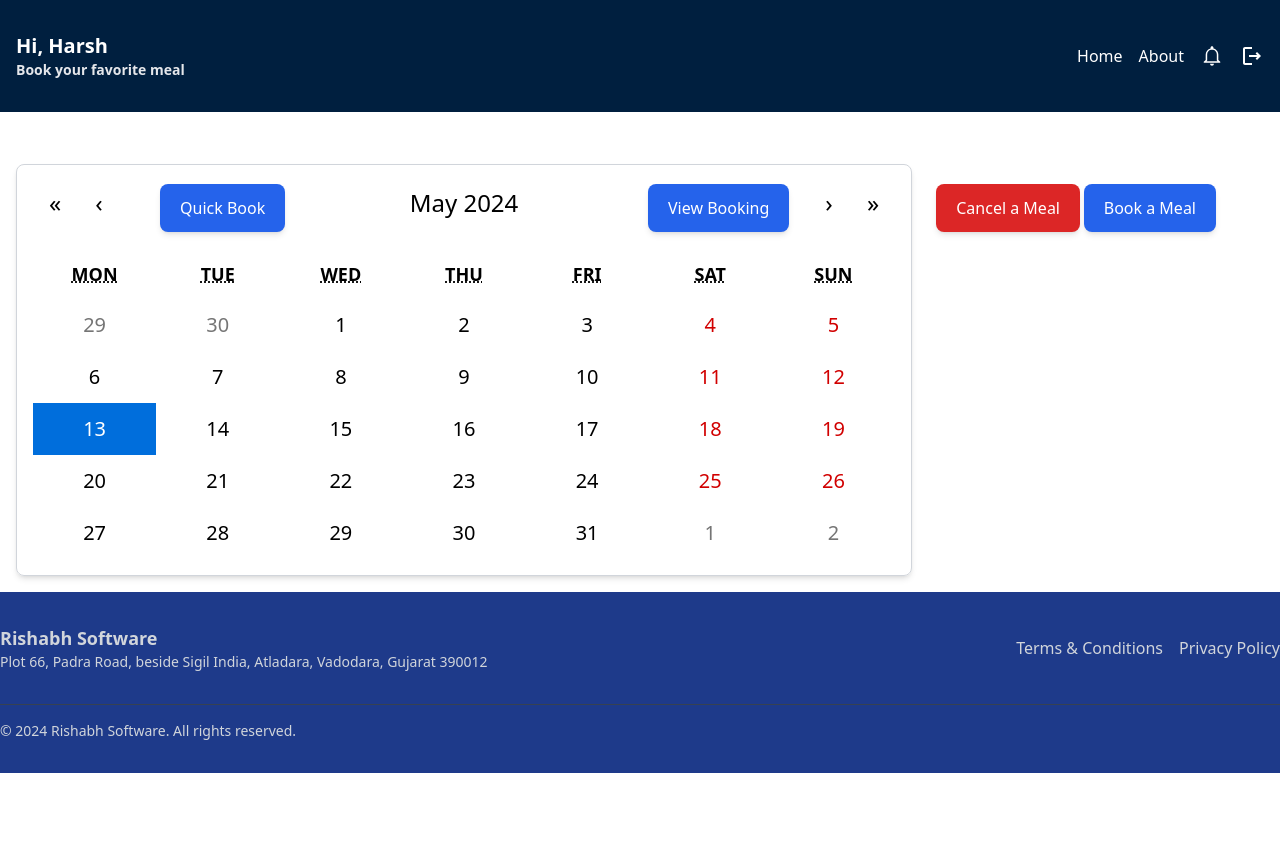
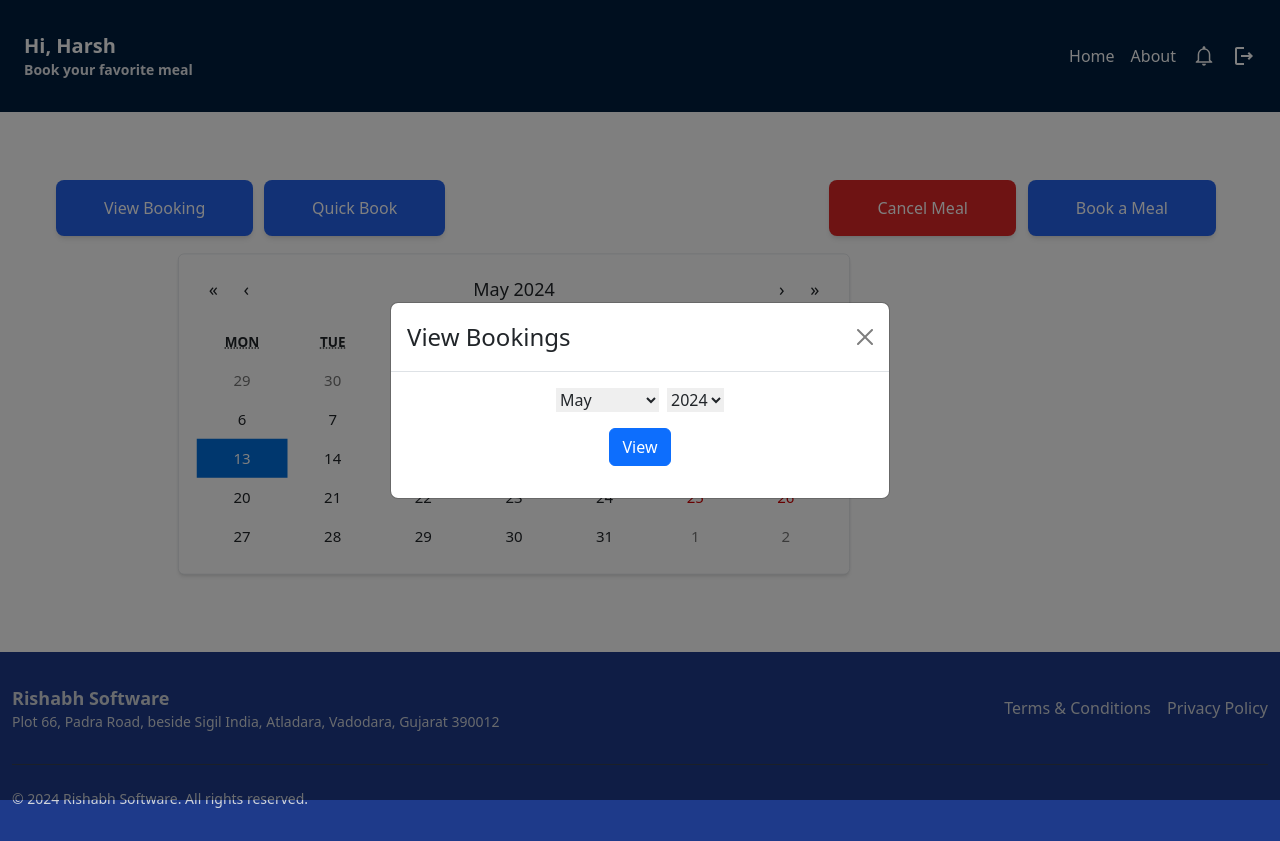
Before and after one commit to Devanshi2109/bookMyMeal-frontend, a React (Vite) app: page / in a window 1280 px wide. Both pictures are taken after a click on the button "View Booking". Before the commit the page ends 800 px from the top, so only its background shows below. Built offline with nearby package versions, Linux system fonts and the light colour scheme.

Commit message:
Added view booking and structured the home page and calendar

```diff
--- a/package.json
+++ b/package.json
@@ -11,7 +11,9 @@
   },
   "dependencies": {
     "axios": "^1.6.8",
+    "bootstrap": "^5.3.3",
     "react": "^18.2.0",
+    "react-bootstrap": "^2.10.2",
     "react-calendar": "^5.0.0",
     "react-dom": "^18.2.0",
     "react-hot-toast": "^2.4.1",
--- a/src/components/BookAMealBtn.jsx
+++ b/src/components/BookAMealBtn.jsx
@@ -39,7 +39,7 @@ const BookAMealBtn = () => {
   return (
     <div>
       <button
-        className="fixed px-5 py-3 m-2 text-white transform -translate-y-1/2 bg-blue-600 rounded-lg shadow-md hover:bg-navy top-1/4 right-14"
+        className="absolute px-5 py-3 m-2 text-white transform -translate-y-1/2 bg-blue-600 rounded-lg shadow-md hover:bg-blue-900 top-1/4 right-14"
         onClick={handleBookMeal}
       >
         Book a Meal
--- a/src/components/Calendar.jsx
+++ b/src/components/Calendar.jsx
@@ -10,8 +10,8 @@ const CalendarComponent = () => {
     };
 
     return (
-        <div className="app container mx-auto mt-5">
-            <div className="calendar-container mx-auto">
+        <div className="calendar-container mx-auto ml-4 mt-10">
+            <div className="calendar-container mx-auto transform scale-75">
                 <Calendar
                     onChange={handleDateChange}
                     value={selectedDate}
--- a/src/components/CancelAMealBtn.jsx
+++ b/src/components/CancelAMealBtn.jsx
@@ -2,8 +2,8 @@ import React from "react";
 
 const CancelAMealBtn = () => {
   return (
-    <button className="fixed px-5 py-3 m-2 text-white transform -translate-y-1/2 bg-red-600 rounded-lg shadow-md hover:bg-red-800 top-1/4 right-48">
-      Cancel a Meal
+    <button className="absolute px-5 py-3 m-2 text-white transform -translate-y-1/2 bg-red-600 rounded-lg shadow-md hover:bg-red-800 top-1/4 right-64">
+      Cancel Meal
     </button>
   );
 };
--- a/src/components/HomePage.jsx
+++ b/src/components/HomePage.jsx
@@ -1,23 +1,26 @@
+import React from "react";
 import Navbar from "./Navbar";
 import Footer from "./Footer";
+import Calendar from './Calendar';
 import BookAMealBtn from "./BookAMealBtn";
 import CancelAMealBtn from "./CancelAMealBtn";
 import QuickBookBtn from "./QuickBookBtn";
 import ViewBookBtn from "./ViewBookBtn";
-import Calendar from './Calendar';
 
 const HomePage = () => {
   return (
-    <div>
+    <div >
       <Navbar />
-      <div className="flex flex-col justify-center items-center p-4">
-        <div className="flex space-x-4 mb-4">
+      <div className="flex-grow flex justify-center items-start p-4">
+        <div className="flex-1 mt-4">
+          <Calendar />
+        </div>
+        <div>
+          <QuickBookBtn />
+          <ViewBookBtn />
+          <BookAMealBtn />
           <CancelAMealBtn />
-          <BookAMealBtn />
-          <ViewBookBtn />
-          <QuickBookBtn />
         </div>
-        <Calendar />
       </div>
       <Footer />
     </div>
--- a/src/components/QuickBookBtn.jsx
+++ b/src/components/QuickBookBtn.jsx
@@ -2,7 +2,7 @@ import React from "react";
 
 const QuickBookBtn = () => {
   return (
-    <button className="fixed px-5 py-3 m-2 text-white transform -translate-y-1/2 bg-blue-600 rounded-lg shadow-md hover:bg-navy top-1/4 left-36">
+    <button className="absolute px-5 py-3 m-2 text-white transform -translate-y-1/2 bg-blue-600 rounded-lg shadow-md ml-16 top-1/4 left-64 ">
       Quick Book
     </button>
   );
--- a/src/components/ViewBookBtn.jsx
+++ b/src/components/ViewBookBtn.jsx
@@ -1,11 +1,108 @@
-import React from "react";
+import React, { useState } from 'react';
+import Calendar from 'react-calendar';
+import Modal from 'react-bootstrap/Modal';
+import 'react-calendar/dist/Calendar.css';
+import 'bootstrap/dist/css/bootstrap.min.css';
 
-const ViewBookBtn = () => {
+const ViewBookingsModal = () => {
+  const [showModal, setShowModal] = useState(false);
+  const [showCalendar, setShowCalendar] = useState(false);
+  const [selectedMonth, setSelectedMonth] = useState(new Date().getMonth());
+  const [selectedYear, setSelectedYear] = useState(new Date().getFullYear());
+  const [selectedDate, setSelectedDate] = useState(new Date());
+  const [bookings, setBookings] = useState([
+    // sample bookings data
+    { startDate: '2024-05-10', endDate: '2024-05-15' },
+    { startDate: '2024-05-20', endDate: '2024-05-22' },
+  ]);
+
+  const handleOpenModal = () => {
+    setShowModal(true);
+    setShowCalendar(false);
+  };
+
+  const handleCloseModal = () => {
+    setShowModal(false);
+  };
+
+  const handleView = () => {
+    const newDate = new Date(selectedYear, selectedMonth);
+    setSelectedDate(newDate);
+    setShowCalendar(true);
+  };
+
+  const isBookedDate = (date) => {
+    return bookings.some(booking => {
+      const start = new Date(booking.startDate);
+      const end = new Date(booking.endDate);
+      return date >= start && date <= end;
+    });
+  };
+
+  const calculateBookedDays = () => {
+    return bookings.filter(booking => {
+      const start = new Date(booking.startDate);
+      const end = new Date(booking.endDate);
+      const startMonth = start.getMonth();
+      const startYear = start.getFullYear();
+      return startMonth === selectedMonth && startYear === selectedYear;
+    }).length;
+  };
+
+  const totalBookedDays = calculateBookedDays();
+
   return (
-    <button className="fixed px-5 py-3 m-2 text-white transform -translate-y-1/2 bg-blue-600 rounded-lg shadow-md hover:bg-navy top-1/4 left-50">
-      View Booking
-    </button>
+    <>
+      <button className="absolute px-5 py-3 m-2 text-white transform -translate-y-1/2 bg-blue-600 rounded-lg  hover:bg-blue-900 shadow-md top-1/4 left-12" onClick={handleOpenModal}>
+        View Booking
+      </button>
+
+      <Modal show={showModal} onHide={handleCloseModal} centered>
+        <Modal.Header closeButton>
+          <Modal.Title>View Bookings</Modal.Title>
+        </Modal.Header>
+        <Modal.Body className="d-flex flex-column align-items-center">
+          <div className="d-flex justify-content-center mb-3">
+            <select
+              className="mr-2"
+              value={selectedMonth}
+              onChange={(e) => setSelectedMonth(parseInt(e.target.value, 10))}
+            >
+              {Array.from({ length: 12 }, (_, i) => (
+                <option key={i} value={i}>
+                  {new Date(0, i).toLocaleString('default', { month: 'long' })}
+                </option>
+              ))}
+            </select>
+            <select
+              value={selectedYear}
+              onChange={(e) => setSelectedYear(parseInt(e.target.value, 10))}
+            >
+              {Array.from({ length: 5 }, (_, i) => (
+                <option key={i} value={new Date().getFullYear() + i}>
+                  {new Date().getFullYear() + i}
+                </option>
+              ))}
+            </select>
+          </div>
+          <button className="btn btn-primary mb-3" onClick={handleView}>
+            View
+          </button>
+          {showCalendar && (
+            <div>
+              <Calendar
+                value={selectedDate}
+                tileClassName={({ date, view }) =>
+                  view === 'month' && isBookedDate(date) ? 'highlight' : null
+                }
+              />
+              <div className="mt-3">Total Booked Days: {totalBookedDays}</div>
+            </div>
+          )}
+        </Modal.Body>
+      </Modal>
+    </>
   );
 };
 
-export default ViewBookBtn;
+export default ViewBookingsModal;
```
Also changed, not shown: 1 other file (tests, documents, lock files or other folders).
